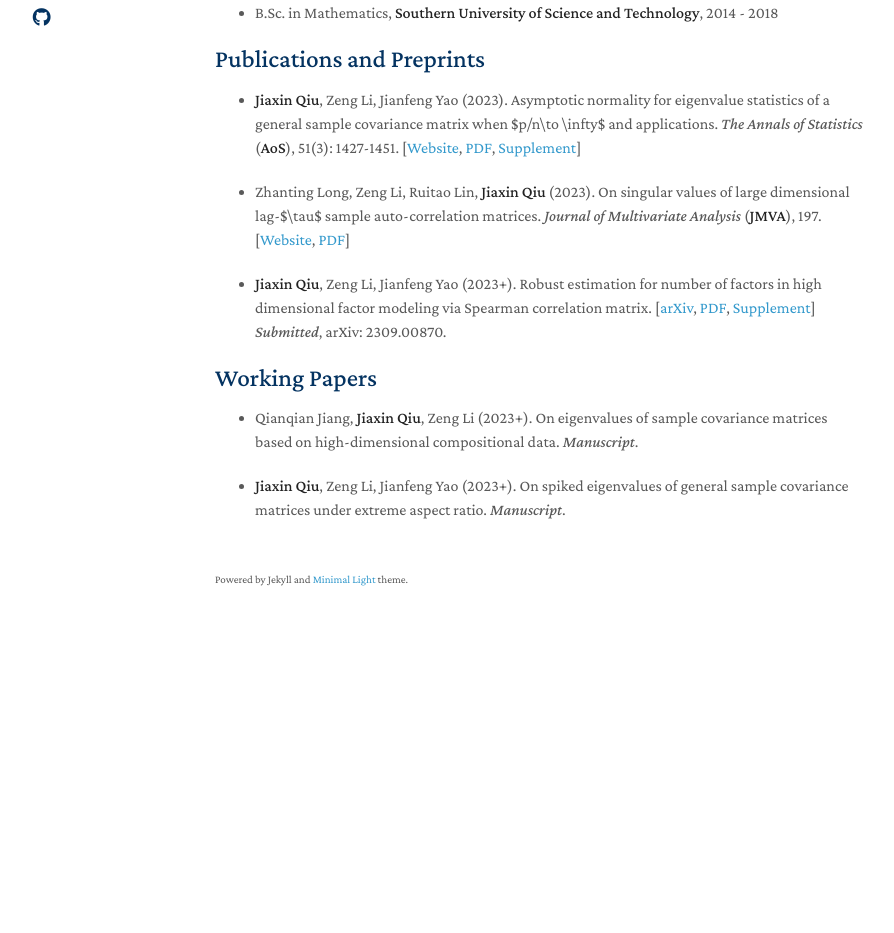
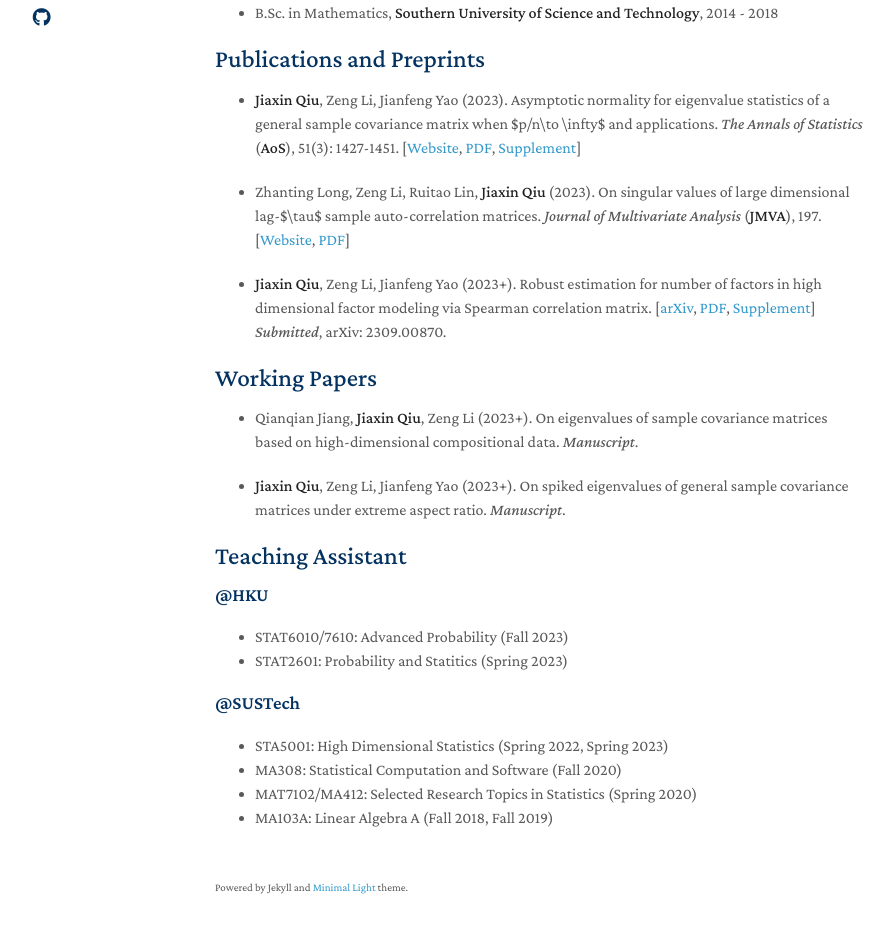
Before and after one commit to jxqiu77/jxqiu77.github.io, a Jekyll site: the page built from index.md, in a window 1280 px wide and 1345 px high. Shown: the part 377-1310 px from the top of the window, without its empty margins (255-1149 px from the left). Built offline with Jekyll 4.4.1, drawn with Linux system fonts in a browser that asks for light colours; nearby versions of some CDN libraries; a style sheet for code colours, icons or effects is not loaded; our own code applies the rules of GitHub Pages for plain Markdown files.

Commit message:
Update index.md

```diff
--- a/index.md
+++ b/index.md
@@ -30,3 +30,17 @@ I am a fourth-year PhD student in statistics at HKU and SUSTech (joint program),
 - Qianqian Jiang, **Jiaxin Qiu**, Zeng Li (2023+). On eigenvalues of sample covariance matrices based on high-dimensional compositional data. *Manuscript*.
 
 - **Jiaxin Qiu**, Zeng Li, Jianfeng Yao (2023+). On spiked eigenvalues of general sample covariance matrices under extreme aspect ratio. *Manuscript*.
+
+## Teaching Assistant
+
+### @HKU
+
+- STAT6010/7610: Advanced Probability (Fall 2023)
+- STAT2601: Probability and Statitics (Spring 2023)
+
+### @SUSTech
+
+- STA5001: High Dimensional Statistics (Spring 2022, Spring 2023)
+- MA308: Statistical Computation and Software (Fall 2020)
+- MAT7102/MA412: Selected Research Topics in Statistics (Spring 2020)
+- MA103A: Linear Algebra A (Fall 2018, Fall 2019)
```
